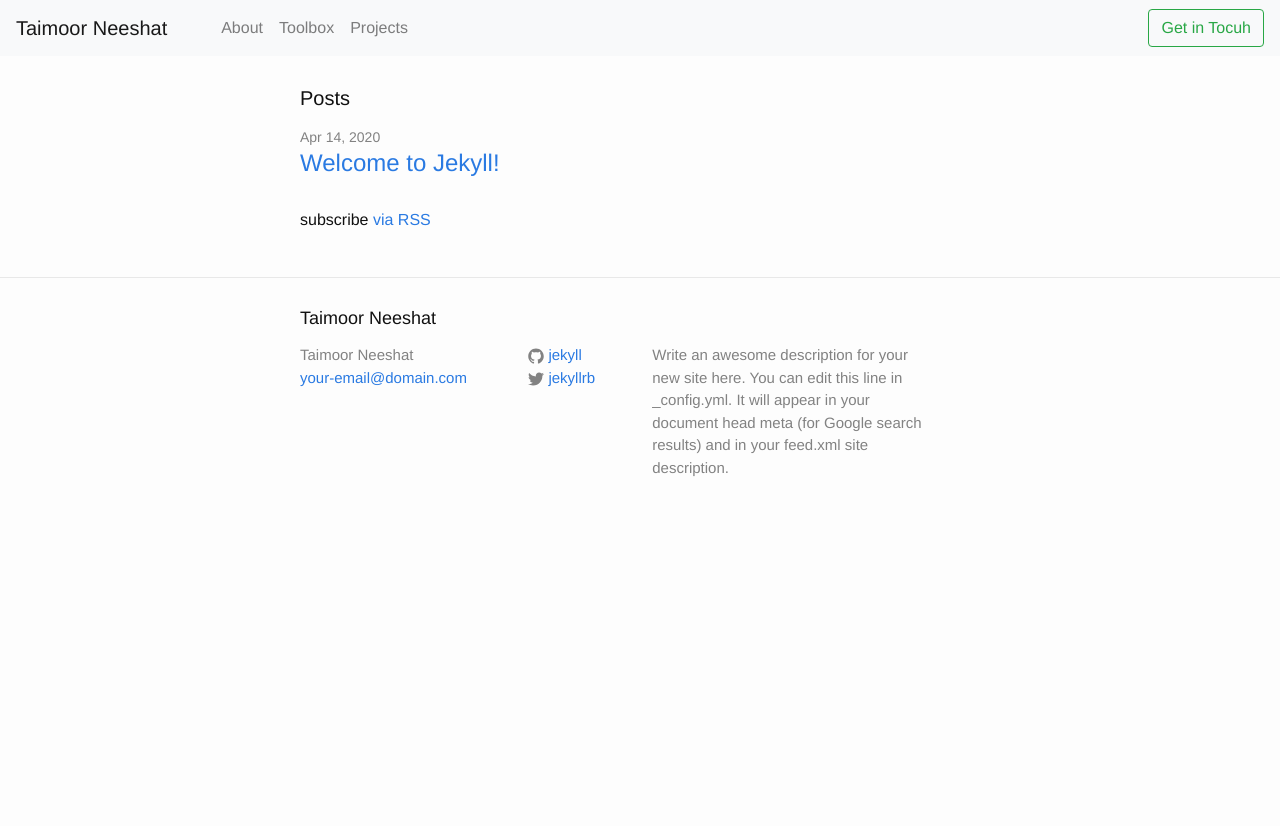
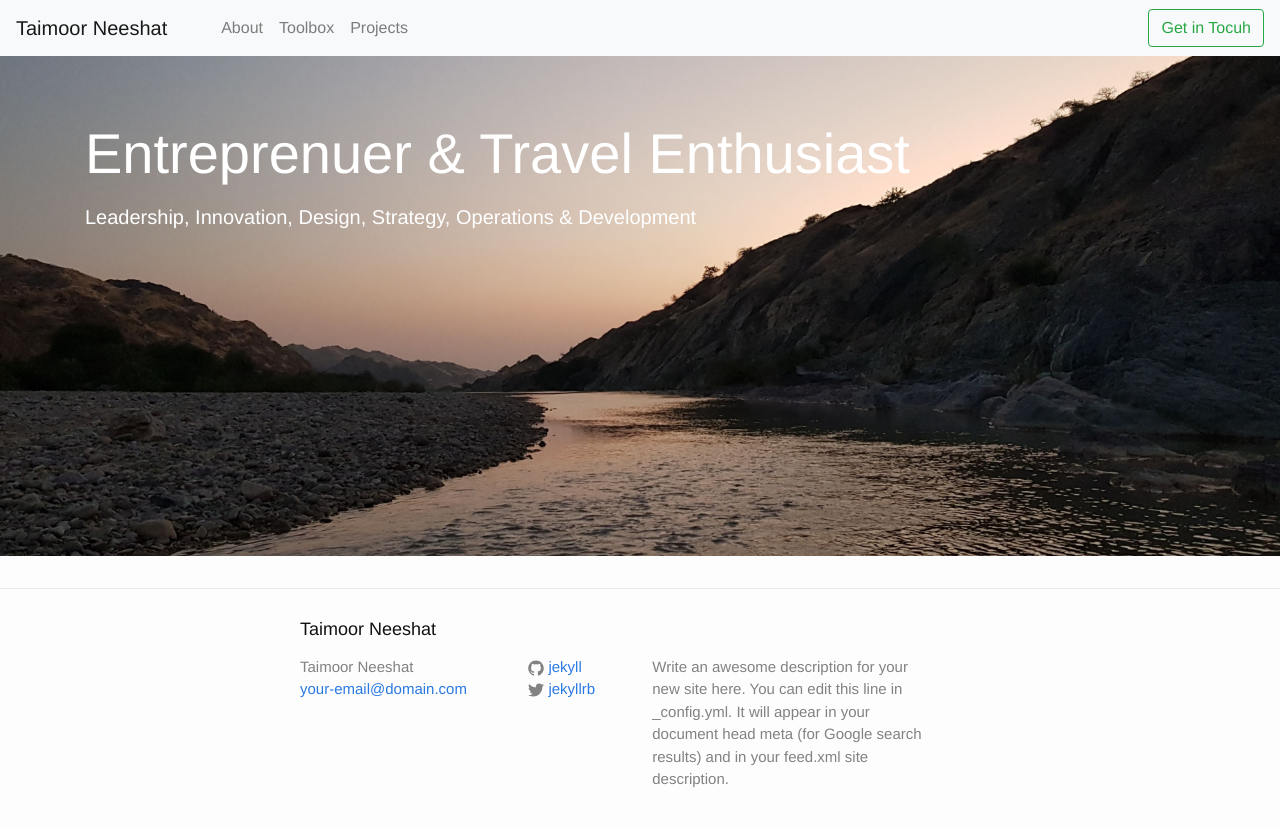
Before and after one commit to taimoorneeshat/taimoorneeshat.github.io, a Jekyll site: the page built from index.html, in a window 1280 px wide. Shown: the top 826 px of the page. Built offline with Jekyll 4.4.1, drawn with Linux system fonts in a browser that asks for light colours.

Commit message:
Hero home page added

```diff
--- a/_includes/head.html
+++ b/_includes/head.html
@@ -8,7 +8,11 @@
 
   <link rel="stylesheet" href="https://stackpath.bootstrapcdn.com/bootstrap/4.4.1/css/bootstrap.min.css" integrity="sha384-Vkoo8x4CGsO3+Hhxv8T/Q5PaXtkKtu6ug5TOeNV6gBiFeWPGFN9MuhOf23Q9Ifjh" crossorigin="anonymous">
 
+  <!-- TODO: Remove stylesheet -->
   <link rel="stylesheet" href="{{ "/css/main.css" | prepend: site.baseurl }}">
+
+  <link rel="stylesheet" href="{{ "/css/style.css" | prepend: site.baseurl }}">
+
   <link rel="canonical" href="{{ page.url | replace:'index.html','' | prepend: site.baseurl | prepend: site.url }}">
   <link rel="alternate" type="application/rss+xml" title="{{ site.title }}" href="{{ "/feed.xml" | prepend: site.baseurl | prepend: site.url }}">
 
--- a/_layouts/default.html
+++ b/_layouts/default.html
@@ -3,15 +3,11 @@
 
   {% include head.html %}
 
-  <body>
+  <body class="min-vh-100">
 
     {% include header.html %}
 
-    <div class="page-content">
-      <div class="wrapper">
-        {{ content }}
-      </div>
-    </div>
+    {{ content }}
 
     {% include footer.html %}
 
--- /dev/null
+++ b/css/style.css
@@ -0,0 +1,8 @@
+.hero {
+    color: white;
+    background-image: url(/assets/home-hero.jpg);
+    background-size: cover;
+    background-position: center;
+    background-repeat: no-repeat;
+    height: 500px;
+}
--- a/index.html
+++ b/index.html
@@ -2,22 +2,9 @@
 layout: default
 ---
 
-<div class="home">
-
-  <h1 class="page-heading">Posts</h1>
-
-  <ul class="post-list">
-    {% for post in site.posts %}
-      <li>
-        <span class="post-meta">{{ post.date | date: "%b %-d, %Y" }}</span>
-
-        <h2>
-          <a class="post-link" href="{{ post.url | prepend: site.baseurl }}">{{ post.title }}</a>
-        </h2>
-      </li>
-    {% endfor %}
-  </ul>
-
-  <p class="rss-subscribe">subscribe <a href="{{ "/feed.xml" | prepend: site.baseurl }}">via RSS</a></p>
-
-</div>
+<main class="jumbotron jumbotron-fluid hero mt-auto">
+  <div class="container">
+    <h1 class="display-4">Entreprenuer & Travel Enthusiast</h1>
+    <p class="lead">Leadership, Innovation, Design, Strategy, Operations & Development</p>
+  </div>
+</main>
```
Also changed, not shown: assets/home-hero.jpg (added).
